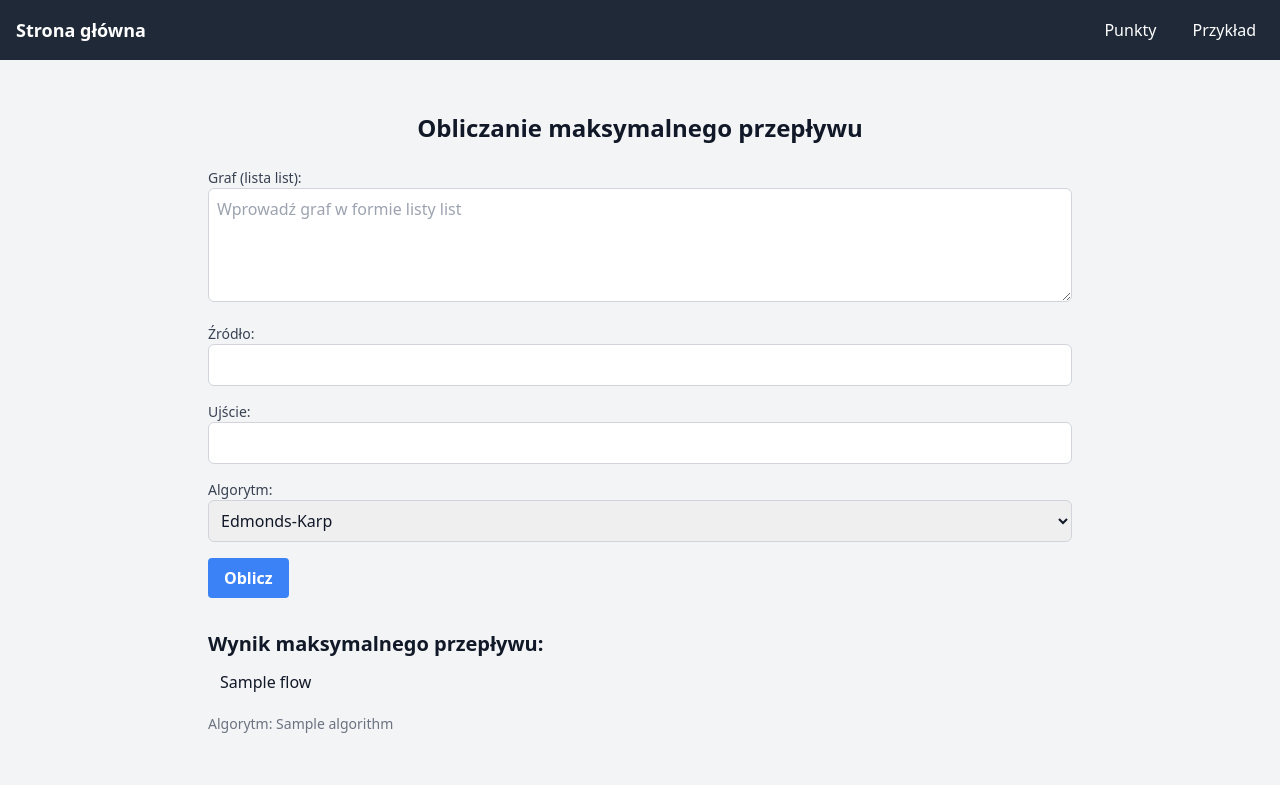
After one commit to Dulniko/graph, a FastAPI app: template templates/flows.html in a window 1280 px wide. The commit adds this page. Shown: the top 785 px of the page. Run offline with FastAPI, Linux system fonts and the light colour scheme; the template is opened without the code that fills it: most values are stand-ins (such as "Sample title", 1, 10 or a date in 2020); some libraries are stand-ins or nearby versions.

Commit message:
flows endpoints

```diff
--- a/main.py
+++ b/main.py
@@ -4,12 +4,14 @@ from fastapi.templating import Jinja2Templates
 from fastapi.responses import HTMLResponse
 from routers.points import router as points_router
 from routers.huffman import router as huffman_router
+from routers.flows import router as flows_router
 
 app = FastAPI()
 templates = Jinja2Templates(directory="templates")
 
 app.include_router(points_router)
 app.include_router(huffman_router)
+app.include_router(flows_router)
 
 
 @app.get("/", response_class=HTMLResponse)
--- /dev/null
+++ b/templates/flows.html
@@ -0,0 +1,35 @@
+{% extends "base.html" %}
+
+{% block title %}Maksymalny przepływ{% endblock %}
+
+{% block content %}
+<div class="max-w-4xl mx-auto px-4 py-8">
+    <h1 class="text-2xl font-bold text-center mb-6">Obliczanie maksymalnego przepływu</h1>
+    <form action="/flows" method="post">
+        <label for="graph" class="block text-sm font-medium text-gray-700">Graf (lista list):</label>
+        <textarea name="graph" id="graph" rows="4" class="w-full p-2 border border-gray-300 rounded-md" required placeholder="Wprowadź graf w formie listy list"></textarea>
+
+        <label for="source" class="block text-sm font-medium text-gray-700 mt-4">Źródło:</label>
+        <input type="number" name="source" id="source" class="w-full p-2 border border-gray-300 rounded-md" required>
+
+        <label for="sink" class="block text-sm font-medium text-gray-700 mt-4">Ujście:</label>
+        <input type="number" name="sink" id="sink" class="w-full p-2 border border-gray-300 rounded-md" required>
+
+        <label for="algorithm" class="block text-sm font-medium text-gray-700 mt-4">Algorytm:</label>
+        <select name="algorithm" id="algorithm" class="w-full p-2 border border-gray-300 rounded-md" required>
+            <option value="edmonds_karp">Edmonds-Karp</option>
+            <option value="ford_fulkerson">Ford-Fulkerson</option>
+        </select>
+
+        <button type="submit" class="mt-4 bg-blue-500 hover:bg-blue-700 text-white font-bold py-2 px-4 rounded">Oblicz</button>
+    </form>
+
+    {% if flow is not none %}
+        <div class="mt-8">
+            <h2 class="text-xl font-semibold">Wynik maksymalnego przepływu:</h2>
+            <p class="bg-gray-100 p-3 rounded">{{ flow }}</p>
+            <p class="text-sm text-gray-500 mt-2">Algorytm: {{ algorithm }}</p>
+        </div>
+    {% endif %}
+</div>
+{% endblock %}
--- a/templates/starting_page.html
+++ b/templates/starting_page.html
@@ -11,11 +11,11 @@
         <a href="/huffman" class="bg-gray-800 hover:bg-blue-800 text-white font-bold py-4 rounded-lg text-center transition duration-300 ease-in-out transform hover:-translate-y-1 hover:scale-105">
             Kodowanie Huffmana
         </a>
+        <a href="/flows" class="bg-gray-800 hover:bg-blue-800 text-white font-bold py-4 rounded-lg text-center transition duration-300 ease-in-out transform hover:-translate-y-1 hover:scale-105">
+            Maksymalny przepływ
+        </a>
         <a href="https://example.com" class="bg-gray-800 hover:bg-blue-800 text-white font-bold py-4 rounded-lg text-center transition duration-300 ease-in-out transform hover:-translate-y-1 hover:scale-105">
             Algorytm Knutha-Morrisa-Pratta
-        </a>
-        <a href="https://example.com" class="bg-gray-800 hover:bg-blue-800 text-white font-bold py-4 rounded-lg text-center transition duration-300 ease-in-out transform hover:-translate-y-1 hover:scale-105">
-            Maksymalny przepływ
         </a>
     </div>
     </div>
```
Also changed, not shown: routers/flows.py (added, +48 -0 lines), tests/test_edmonds_karp.py (+8 -7 lines), tests/test_ford_fulkerson.py (+8 -7 lines), utils/edmonds_karp.py (+6 -3 lines), utils/ford_fulkerson.py (+6 -6 lines).
